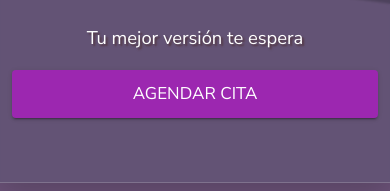
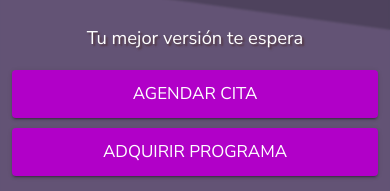
Before and after one commit to Matias-Ramos/ElevateHer, a React (Vite) app: page / in a window 390 px wide. Shown: the part 653-844 px from the top of the page. Built offline with nearby package versions, Linux system fonts and the light colour scheme.

Commit message:
doble button call to action added

```diff
--- /dev/null
+++ b/src/components/CallToAction/BuyBtn.jsx
@@ -0,0 +1,28 @@
+import Button from '@mui/material/Button';
+import { styled } from '@mui/material/styles';
+
+const ColorButton = styled(Button)(({ theme }) => ({
+    color: theme.palette.getContrastText("#B100C8"),
+    backgroundColor: "#B100C8",
+    '&:hover': {
+      backgroundColor: "#A400C8",
+    },
+    width: "100%",
+    height: "3rem"
+  }));
+
+
+export default function BuyBtn() {
+    const payingLink = "https://checkout.stripe.com/c/pay/cs_live_a1UC6pI6tZ2XWIyy1lvGO99JK8vaWD0yQhXr3tLquIjxPh5XOhVDPAWlhT#fidkdWxOYHwnPyd1blppbHNgWjA0SHcwMUpAfExOPEsyc2AxTXNNNGZud3x8dEBVZndRMDRpVU89X2F%2FZ05HXDxzR3ddQnRsbmpgU0AxRGNIbzZ0Tz1UVXRfSDVAbU1yaFVUbUBuYH1UbkNxNTV9dV1JZDRRdicpJ3VpbGtuQH11anZgYUxhJz8nZ0xcYVdiZG80NWZxPGlWZkhQJyknd2BjYHd3YHdKd2xibGsnPydtcXF1PyoqbGt2cWRid2RoK2ZqaConeCUl"
+    const handleClick = () => {
+        window.open(payingLink, '_blank');
+    };
+    return (
+        <ColorButton
+            variant="contained"
+            onClick={handleClick}
+        >
+            Adquirir programa
+        </ColorButton>
+    );
+}
--- a/src/components/CallToAction/CTA_Container.jsx
+++ b/src/components/CallToAction/CTA_Container.jsx
@@ -2,18 +2,20 @@
 import Col from 'react-bootstrap/Col';
 import Container from 'react-bootstrap/Container';
 import Row from 'react-bootstrap/Row';
-import ScheduleBtn from './ScheduleBtn';
 // Custom components
 import FormattedText from './FormattedText';
+import ScheduleBtn from './ScheduleBtn';
+import BuyBtn from './BuyBtn';
 
 const CTA_Container = ({ text, isCTAsection = false }) => (
     <Container className="callToAction">
         <Row>
-            <Col className='col' xs={12} md={6} lg={12}>
+            <Col className='ctaCol' xs={12} md={10} lg={12}>
                 <FormattedText text={text} />
             </Col>
-            <Col className='col' xs={12} md={6} lg={isCTAsection ? 6 : 10}>
+            <Col className='ctaCol' xs={12} md={10} lg={isCTAsection ? 6 : 10}>
                 <ScheduleBtn />
+                <BuyBtn />
             </Col>
         </Row>
     </Container>
--- a/src/components/CallToAction/ScheduleBtn.jsx
+++ b/src/components/CallToAction/ScheduleBtn.jsx
@@ -1,12 +1,11 @@
 import Button from '@mui/material/Button';
 import { styled } from '@mui/material/styles';
-import { purple } from '@mui/material/colors';
 
 const ColorButton = styled(Button)(({ theme }) => ({
-  color: theme.palette.getContrastText(purple[500]),
-  backgroundColor: purple[500],
+  color: theme.palette.getContrastText("#B100C8"),
+  backgroundColor: "#B100C8",
   '&:hover': {
-    backgroundColor: purple[700],
+    backgroundColor: "#A400C8",
   },
   width: "100%",
   height: "3rem"
--- a/src/components/CallToAction/callToAction.scss
+++ b/src/components/CallToAction/callToAction.scss
@@ -1,24 +1,33 @@
-.callToAction .row{
+.callToAction .row {
     display: flex;
     flex-direction: column;
     align-items: center;
-    .col:first-child{
+
+    .ctaCol:first-child {
         text-align: center;
         margin-bottom: 1rem;
-        text-shadow: 2px 2px 2px rgba(76,42,42,0.7);
+        text-shadow: 2px 2px 2px rgba(76, 42, 42, 0.7);
     }
-    .col:last-child{
+
+    .ctaCol:last-child {
         display: flex;
         justify-content: center;
         align-items: center;
+        gap: 10px;
     }
 }
 
-// Tablet
-@media only screen and (min-width: 425px) and (max-width: 768px){
-    .callToAction .row{
+@media only screen and (max-width: 520px) {
+    .callToAction .ctaCol:last-child {
+        flex-direction: column;
+    }
+}
+
+@media only screen and (min-width: 425px) and (max-width: 768px) {
+    .callToAction .row {
         flex-direction: row;
-        .col:last-child{
+
+        .ctaCol:last-child {
             align-items: start;
         }
     }
--- a/src/components/CallToAction/lastCat.scss
+++ b/src/components/CallToAction/lastCat.scss
@@ -14,7 +14,7 @@ main #lastCat{
         border-right: 0;
         border-left: 0;
         font-size: 1.3rem;
-        .row .col:first-child{
+        .row .ctaCol:first-child{
             text-shadow: rgba(0, 0, 0, 1) 3px 3px 3px;
             color:white;
         }
--- a/src/pages/benefits/Benefits.jsx
+++ b/src/pages/benefits/Benefits.jsx
@@ -27,7 +27,7 @@ const Benefits = () => {
                     <Col lg={12} xl={11}>
                         <List />
                     </Col>
-                    <Col className={secondColStyling} lg={5}>
+                    <Col className={secondColStyling} md={12} lg={8}>
                         <CTA_Container text={sellingSpeech} />
                     </Col>
                 </Row>
--- a/src/pages/benefits/List.jsx
+++ b/src/pages/benefits/List.jsx
@@ -4,7 +4,7 @@ const List = () => (
     <>
         <h2>Beneficios:</h2>
         <Row style={{alignItems:"center"}}>
-           <Col>
+           <Col xs={11} md={6}>
                <div className="benefit-item-list">
                   <ul className="customBullets">
                       <li><b>Programa personalizado</b>:<br />Adaptado a tu estilo de vida para que alcances tus metas de la manera mas directa posible.</li><br />
@@ -14,7 +14,7 @@ const List = () => (
                   </ul>
                </div>
            </Col>
-           <Col>
+           <Col xs={11} md={6}>
                <div className="benefit-item-list">
                   <ul className="customBullets">
                       <li><b>Recursos exclusivos</b>:<br /> Acceso indefinido a herramientas y materiales.</li><br />
--- a/src/pages/benefits/benefits.scss
+++ b/src/pages/benefits/benefits.scss
@@ -1,5 +1,5 @@
 #benefits {
-    .callToAction .row .col:first-child{
+    .callToAction .row .ctaCol:first-child{
         text-shadow: none;
     }
     .customBullets {
--- a/src/pages/program/Table/Header.jsx
+++ b/src/pages/program/Table/Header.jsx
@@ -8,7 +8,7 @@ const headerStyling = {
 
 const Header = () => (
     <>
-        <h2 style={headerStyling}>Qué incluye el programa ElevateHer?</h2>
+        <h2 style={headerStyling}>Qué incluye el programa EmpowerHer?</h2>
         <div className="chevronContainer">
             <div className="chevron"></div>
             <div className="chevron"></div>
```
